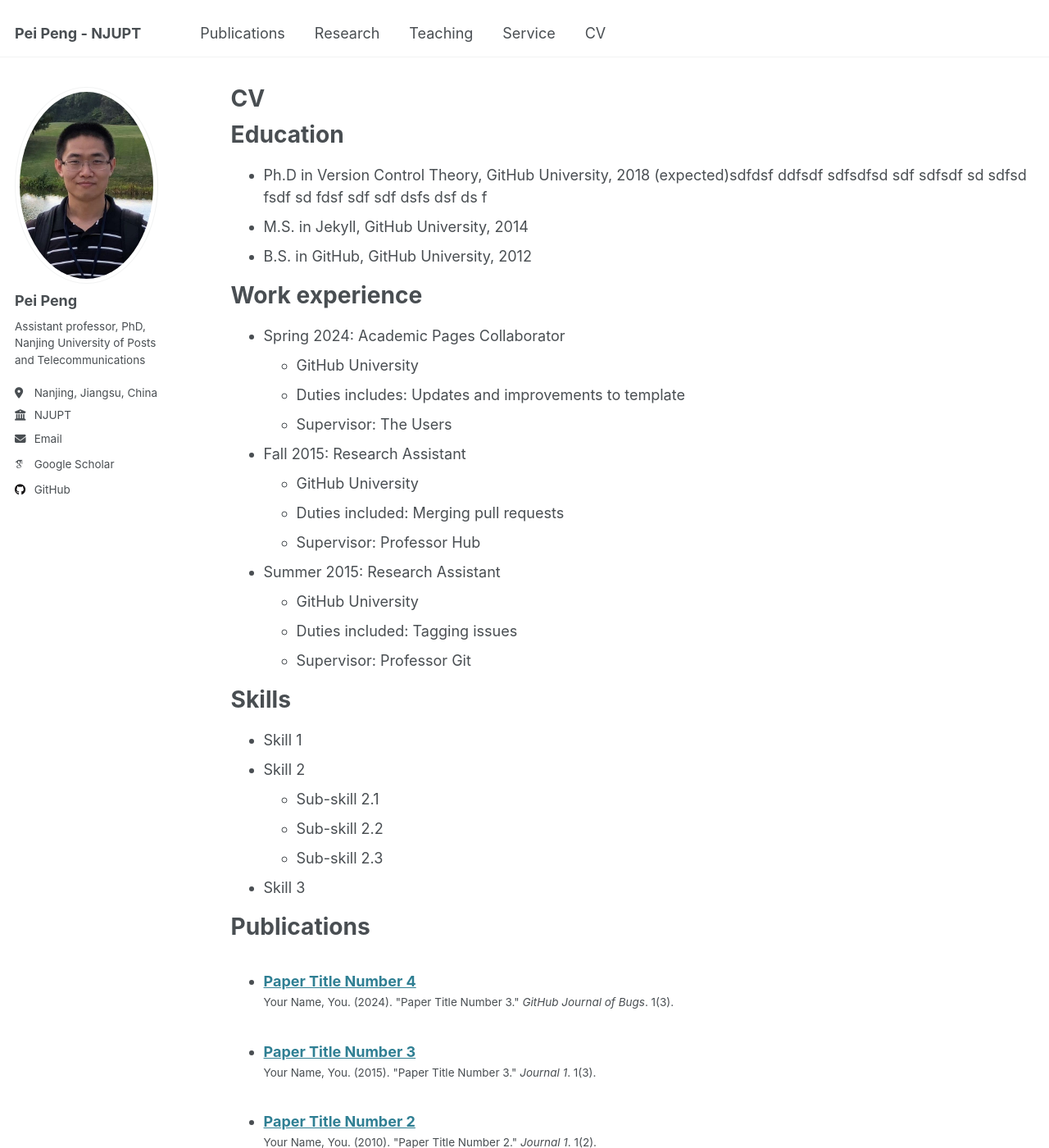
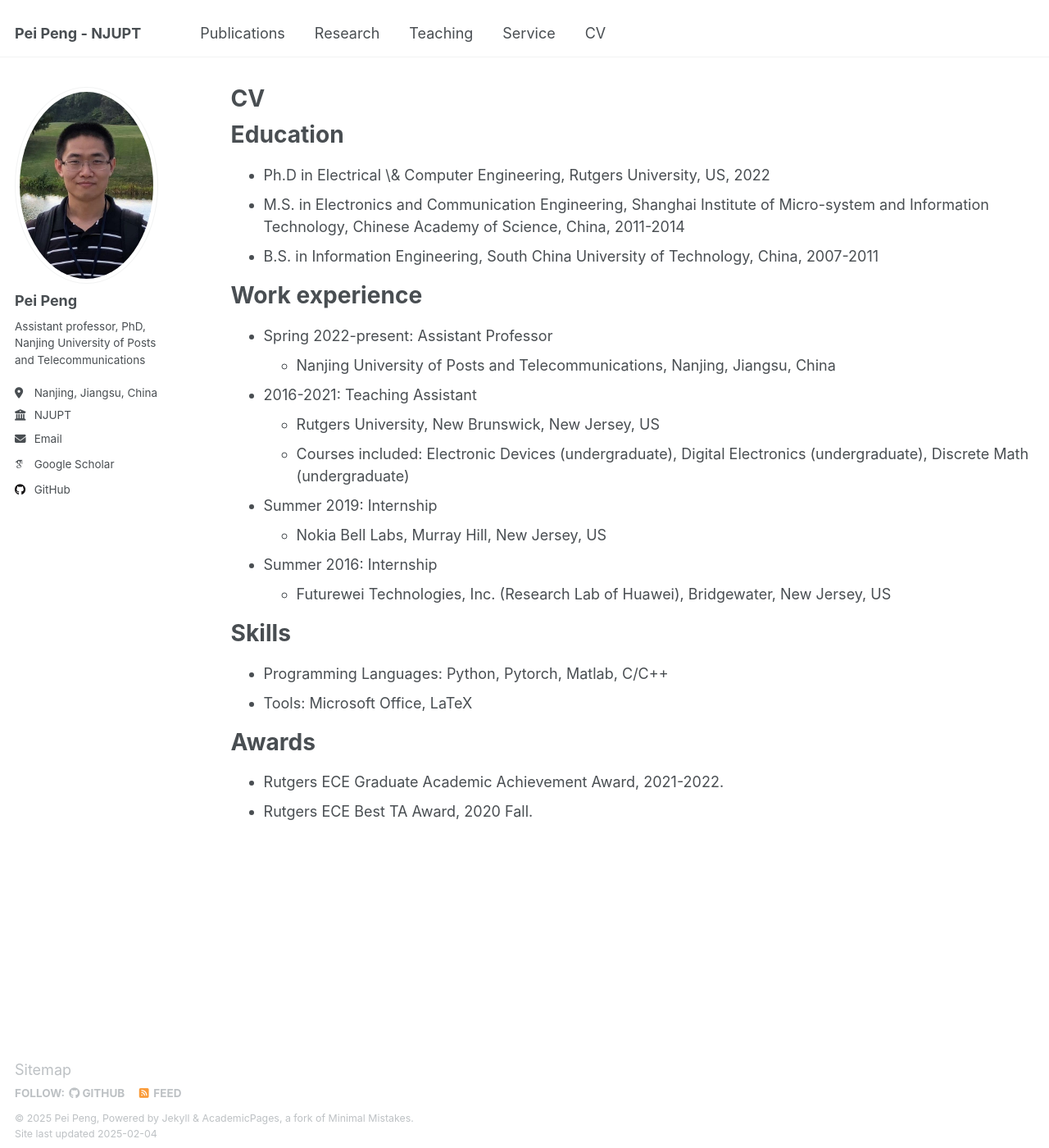
Before and after one commit to Qihuan1988/Qihuan1988.github.io, a Jekyll site: the page built from _pages/cv.md, in a window 1280 px wide and 1400 px high. Shown: the whole window at 82% size. Built offline with Jekyll 4.4.1, drawn with Linux system fonts in a browser that asks for light colours; some web fonts are replaced; some of the changed text lies outside the part shown.

Commit message:
Update cv.md

```diff
--- a/_pages/cv.md
+++ b/_pages/cv.md
@@ -9,56 +9,34 @@ redirect_from:
 
 {% include base_path %}
 
+
 Education
 ======
-* Ph.D in Version Control Theory, GitHub University, 2018 (expected)sdfdsf ddfsdf sdfsdfsd sdf sdfsdf sd sdfsd fsdf sd fdsf sdf sdf dsfs dsf ds f
-* M.S. in Jekyll, GitHub University, 2014
-* B.S. in GitHub, GitHub University, 2012
+* Ph.D in Electrical \& Computer Engineering, Rutgers University, US, 2022
+* M.S. in Electronics and Communication Engineering, Shanghai Institute of Micro-system and Information Technology, Chinese Academy of Science, China, 2011-2014
+* B.S. in Information Engineering, South China University of Technology, China, 2007-2011
 
 Work experience
 ======
-* Spring 2024: Academic Pages Collaborator
-  * GitHub University
-  * Duties includes: Updates and improvements to template
-  * Supervisor: The Users
+* Spring 2022-present: Assistant Professor
+  * Nanjing University of Posts and Telecommunications, Nanjing, Jiangsu, China
 
-* Fall 2015: Research Assistant
-  * GitHub University
-  * Duties included: Merging pull requests
-  * Supervisor: Professor Hub
+* 2016-2021: Teaching Assistant
+  * Rutgers University, New Brunswick, New Jersey, US
+  * Courses included: Electronic Devices (undergraduate), Digital Electronics (undergraduate), Discrete Math (undergraduate)
 
-* Summer 2015: Research Assistant
-  * GitHub University
-  * Duties included: Tagging issues
-  * Supervisor: Professor Git
+* Summer 2019: Internship
+  * Nokia Bell Labs, Murray Hill, New Jersey, US
+
+* Summer 2016: Internship
+  * Futurewei Technologies, Inc. (Research Lab of Huawei), Bridgewater, New Jersey, US
 
 Skills
 ======
-* Skill 1
-* Skill 2
-  * Sub-skill 2.1
-  * Sub-skill 2.2
-  * Sub-skill 2.3
-* Skill 3
+* Programming Languages: Python, Pytorch, Matlab, C/C++
+* Tools: Microsoft Office, LaTeX
 
-Publications
+Awards
 ======
-  <ul>{% for post in site.publications reversed %}
-    {% include archive-single-cv.html %}
-  {% endfor %}</ul>
-
-Talks
-======
-  <ul>{% for post in site.talks reversed %}
-    {% include archive-single-talk-cv.html  %}
-  {% endfor %}</ul>
-
-Teaching
-======
-  <ul>{% for post in site.teaching reversed %}
-    {% include archive-single-cv.html %}
-  {% endfor %}</ul>
-
-Service and leadership
-======
-* Currently signed in to 43 different slack teams
+* Rutgers ECE Graduate Academic Achievement Award, 2021-2022.
+* Rutgers ECE Best TA Award, 2020 Fall.
```
